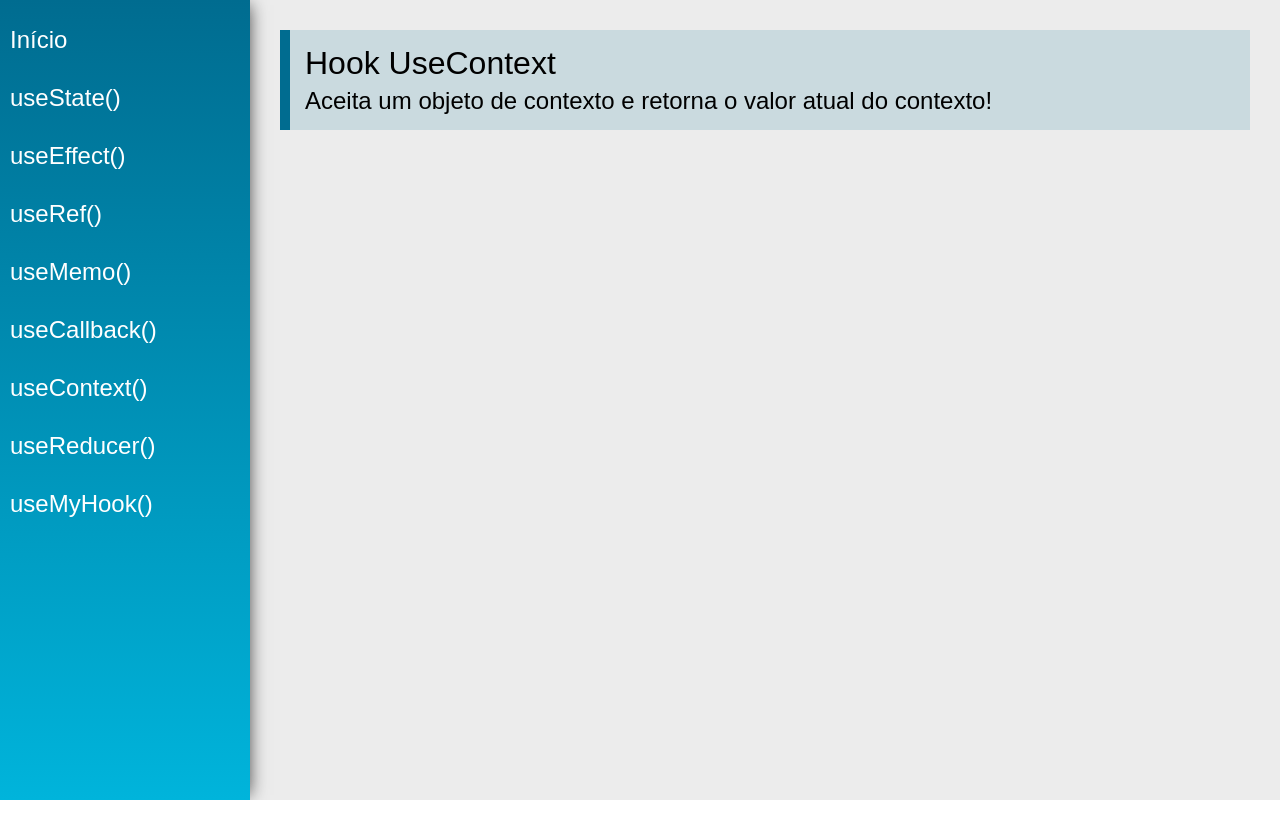
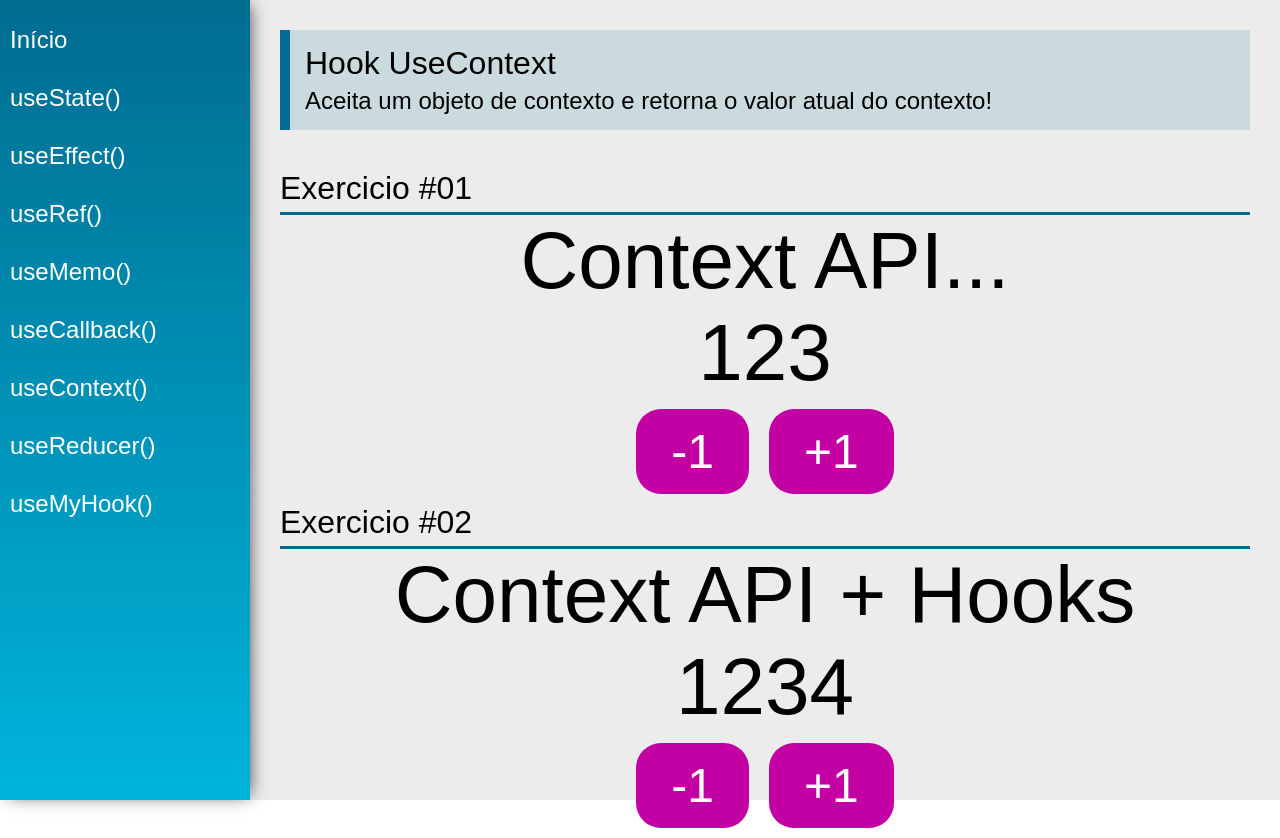
Before and after one commit to MarcioDSantos/Hooks, a React (Create React App) app: page /useContext in a window 1280 px wide. Before the commit the page ends 800 px from the top, so only its background shows below. Built offline with nearby package versions, Linux system fonts and the light colour scheme.

Commit message:
Estudo de Hook useContext

```diff
--- /dev/null
+++ b/src/data/Store.jsx
@@ -0,0 +1,33 @@
+import React from 'react'
+import { useState } from 'react'
+
+const initialState = {
+    number: 1234,
+    text: 'Context API + Hooks'
+}
+
+export const AppContext = React.createContext(initialState)
+
+const Store = props => {
+    const [state, setState] = useState(initialState)
+
+    function updateState(key, value) {
+        setState({
+            ...state,
+            [key]: value
+        })
+    }
+
+    return (
+        <AppContext.Provider value={{
+            number: state.number,
+            text: state.text,
+            setNumber: n => updateState('number', n),
+            setText: t => updateState('text', t),
+        }}>
+            {props.children}
+        </AppContext.Provider>
+    )
+}
+
+export default Store
--- a/src/index.js
+++ b/src/index.js
@@ -5,7 +5,6 @@
 import App from './views/App'
 
 ReactDOM.render(
-
         <App />,
     document.getElementById('root')
 )
--- a/src/views/App.jsx
+++ b/src/views/App.jsx
@@ -4,13 +4,17 @@
 
 import Menu from '../components/layout/Menu'
 import Content from '../components/layout/Content'
+import Store from '../data/Store'
+
 import DataContext, { data } from '../data/DataContext'
 
 const App = props => {
     const [state, setState] = useState(data)
 
     return (
-        <DataContext.Provider value={{state, setState}}>
+
+        <Store>
+            <DataContext.Provider value={{ state, setState }}>
                 <div className="App">
                     <Router>
                         <Menu />
@@ -18,6 +22,7 @@
                     </Router>
                 </div>
             </DataContext.Provider>
+        </Store>
 
     )
 }
--- a/src/views/examples/UseContext.jsx
+++ b/src/views/examples/UseContext.jsx
@@ -1,11 +1,29 @@
 import React, { useContext } from 'react'
+import { useEffect } from 'react'
 import PageTitle from '../../components/layout/PageTitle'
+import SectionTitle from '../../components/layout/SectionTitle'
 
 import DataContext from '../../data/DataContext'
+import { AppContext } from '../../data/Store'
 
 const UseContext = (props) => {
 
     const context = useContext(DataContext)
+
+    function addNumber(delta) {
+        context.setState({
+            ...context.state,
+            number: context.state.number + delta
+        })
+    }
+
+    const {number, text, setNumber, setText} = useContext(AppContext)
+
+    useEffect(function() {
+        if(number > 1250) {
+            setText('Eita!!!!')
+        }
+    }, [number])
 
     return (
         <div className="UseContext">
@@ -14,9 +32,29 @@
                 subtitle="Aceita um objeto de contexto e retorna o valor atual do contexto!"
             />
 
+            <SectionTitle title="Exercicio #01" />
             <div className="center">
-                <span className="text">{context.text}</span>
-                <span className="text">{context.text}</span>
+                <span className="text">{context.state.text}</span>
+                <span className="text">{context.state.number}</span>
+
+                <div>
+                    <button className="btn"
+                        onClick={() => addNumber(-1)}>-1</button>
+                    <button className="btn"
+                        onClick={() => addNumber(+1)}>+1</button>
+                </div>
+            </div>
+
+            <SectionTitle title="Exercicio #02" />
+            <div className="center">
+                <span className="text">{text}</span>
+                <span className="text">{number}</span>
+                <div>
+                    <button className="btn"
+                    onClick={() => setNumber(number - 1)}>-1</button>
+                    <button className="btn"
+                    onClick={() => setNumber(number + 1)}>+1</button>
+                </div>
             </div>
         </div>
     )
```
Lines whose indentation alone changed are shown as unchanged.
